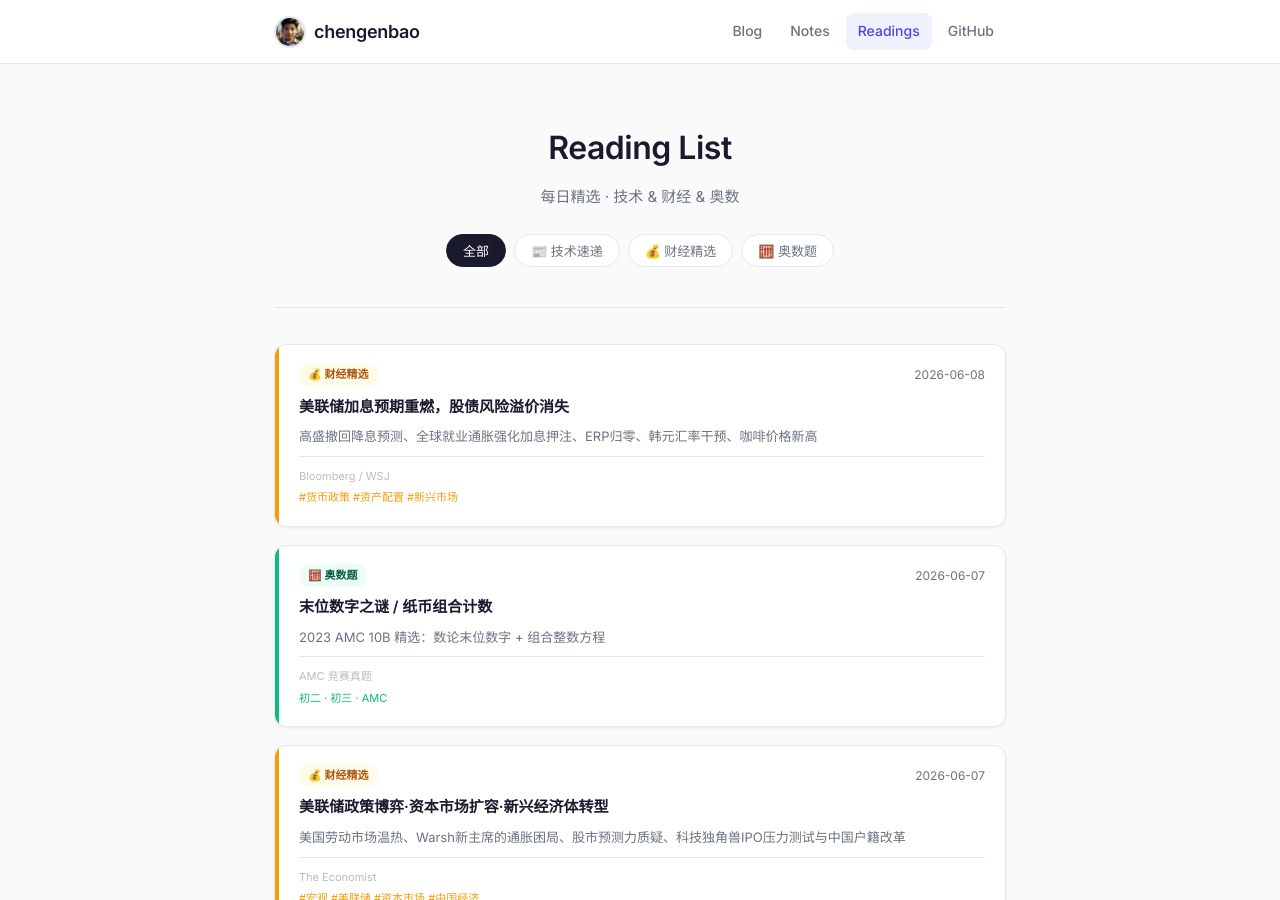
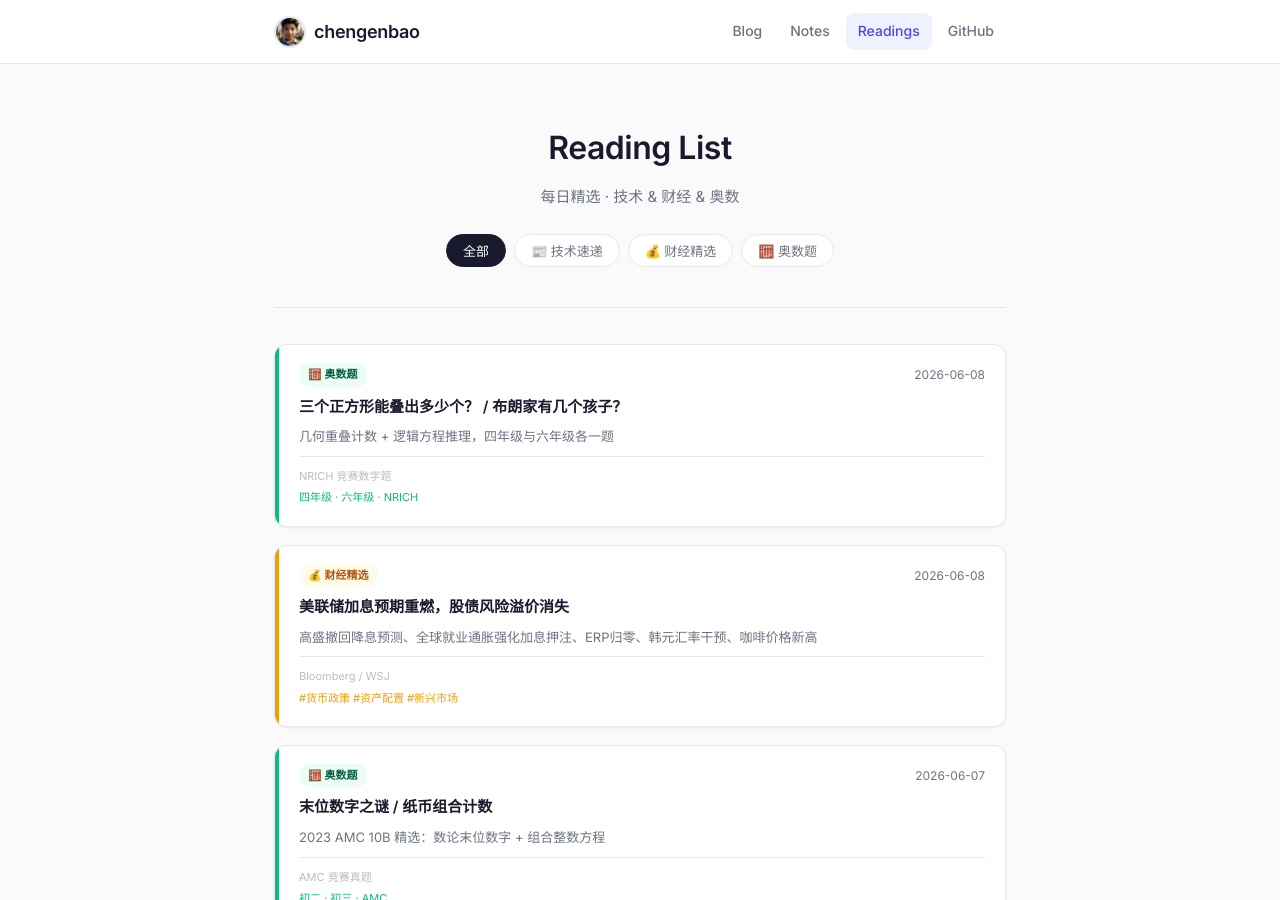
Before and after one commit to chengenbao/chengenbao.github.io, a Jekyll site: the page built from reading-list/index.md, in a window 1280 px wide and 900 px high. Built offline with Jekyll 4.4.1, drawn with Linux system fonts in a browser that asks for light colours.

Commit message:
add math card 2026-06-08

```diff
--- a/reading-list/index.md
+++ b/reading-list/index.md
@@ -18,6 +18,7 @@ permalink: /reading-list/
   </div>
 
   <div class="rl-grid">
+<a class="rl-card math" href="/reading-list/2026-06-08-math/"><div class="rl-accent"></div><div class="rl-body"><div class="rl-top"><span class="rl-badge math">🧮 奥数题</span><time>2026-06-08</time></div><h2>三个正方形能叠出多少个？ / 布朗家有几个孩子？</h2><p>几何重叠计数 + 逻辑方程推理，四年级与六年级各一题</p><div class="rl-meta"><span class="rl-source">NRICH 竞赛数学题</span><span class="rl-tags">四年级 · 六年级 · NRICH</span></div></div></a>
 <a class="rl-card finance" href="/reading-list/2026-06-08-finance-daily/"><div class="rl-accent"></div><div class="rl-body"><div class="rl-top"><span class="rl-badge finance">💰 财经精选</span><time>2026-06-08</time></div><h2>美联储加息预期重燃，股债风险溢价消失</h2><p>高盛撤回降息预测、全球就业通胀强化加息押注、ERP归零、韩元汇率干预、咖啡价格新高</p><div class="rl-meta"><span class="rl-source">Bloomberg / WSJ</span><span class="rl-tags">#货币政策 #资产配置 #新兴市场</span></div></div></a>
 <a class="rl-card math" href="/reading-list/2026-06-07-math/"><div class="rl-accent"></div><div class="rl-body"><div class="rl-top"><span class="rl-badge math">🧮 奥数题</span><time>2026-06-07</time></div><h2>末位数字之谜 / 纸币组合计数</h2><p>2023 AMC 10B 精选：数论末位数字 + 组合整数方程</p><div class="rl-meta"><span class="rl-source">AMC 竞赛真题</span><span class="rl-tags">初二 · 初三 · AMC</span></div></div></a>
 <a class="rl-card finance" href="/reading-list/2026-06-07-finance-daily/">
```
